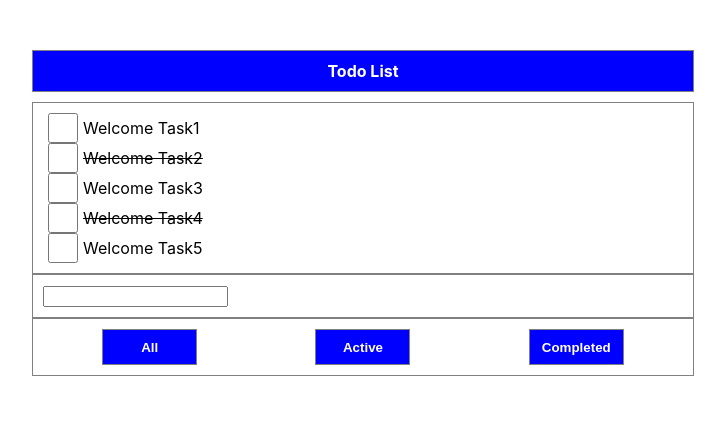
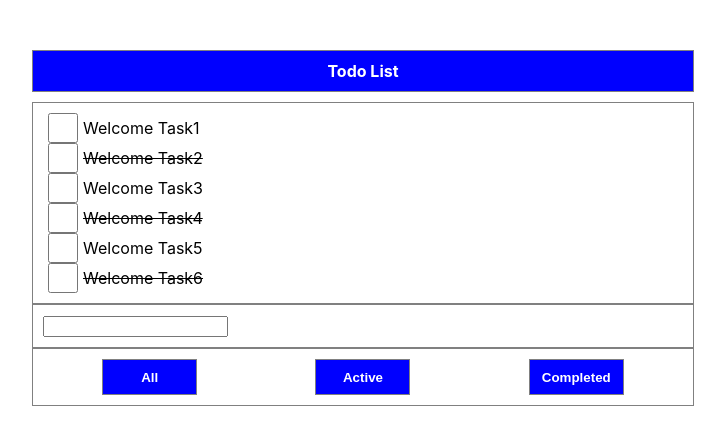
Before and after one commit to delighttoeducate/React-Redux, a React (Create React App) app: page / in a window 1280 px wide. Shown: the top 444 px of the page, without its empty margins (277-1002 px from the left). Built offline with nearby package versions, Linux system fonts and the light colour scheme.

Commit message:
checkbox implemented

```diff
--- a/src/TodoApp/EachTask.js
+++ b/src/TodoApp/EachTask.js
@@ -1,16 +1,16 @@
 import React, { Component } from "react";
 import { Checkbox, Span } from "./StyledComponets";
 class EachTask extends Component {
-  handlerCheckbox = itemId => {
-    alert(itemId);
-  };
+
 
   render() {
     return (
       <>
         <Checkbox
           type="checkbox"
-          onClick={() => this.handlerCheckbox(this.props.id)}
+          onChange={() => this.props.statusChanger(this.props.id,this.props.status==='active'?'completed':'active')}
+
+
         />
         <Span taskStatus={this.props.status}>{this.props.subject}</Span>
       </>
--- a/src/TodoApp/TodoApp.js
+++ b/src/TodoApp/TodoApp.js
@@ -18,11 +18,25 @@ export class TodoApp extends Component {
         { id: 2, subject: "Welcome Task2", status: "completed" },
         { id: 3, subject: "Welcome Task3", status: "active" },
         { id: 4, subject: "Welcome Task4", status: "completed" },
-        { id: 5, subject: "Welcome Task5", status: "active" }
+        { id: 5, subject: "Welcome Task5", status: "active" },
+        { id: 6, subject: "Welcome Task6", status: "completed" },
       ],
       displayItems: []
     };
   }
+
+  itemStatusChangeHandler = (id, status) => {
+    // alert(`Item status changed invoked from child-->id-${id},status-${status} `);
+    this.setState({
+
+      displayItems:this.state.todoItems.map(eItem=>
+        eItem.id===id?{...eItem,status:status}:eItem
+      )
+    },()=>{
+      // console.log("%O",this.state.todoItems);
+    })
+
+  };
 
   componentDidMount() {
     // Onload display All Items
@@ -67,6 +81,9 @@ export class TodoApp extends Component {
                     subject={eachItem.subject}
                     status={eachItem.status}
                     id={eachItem.id}
+                    statusChanger={this.itemStatusChangeHandler.bind(this)}
+
+
                   />
                   <br />
                 </div>
```
Also changed, not shown: src/JsSpot.ts (added, +21 -0 lines).
